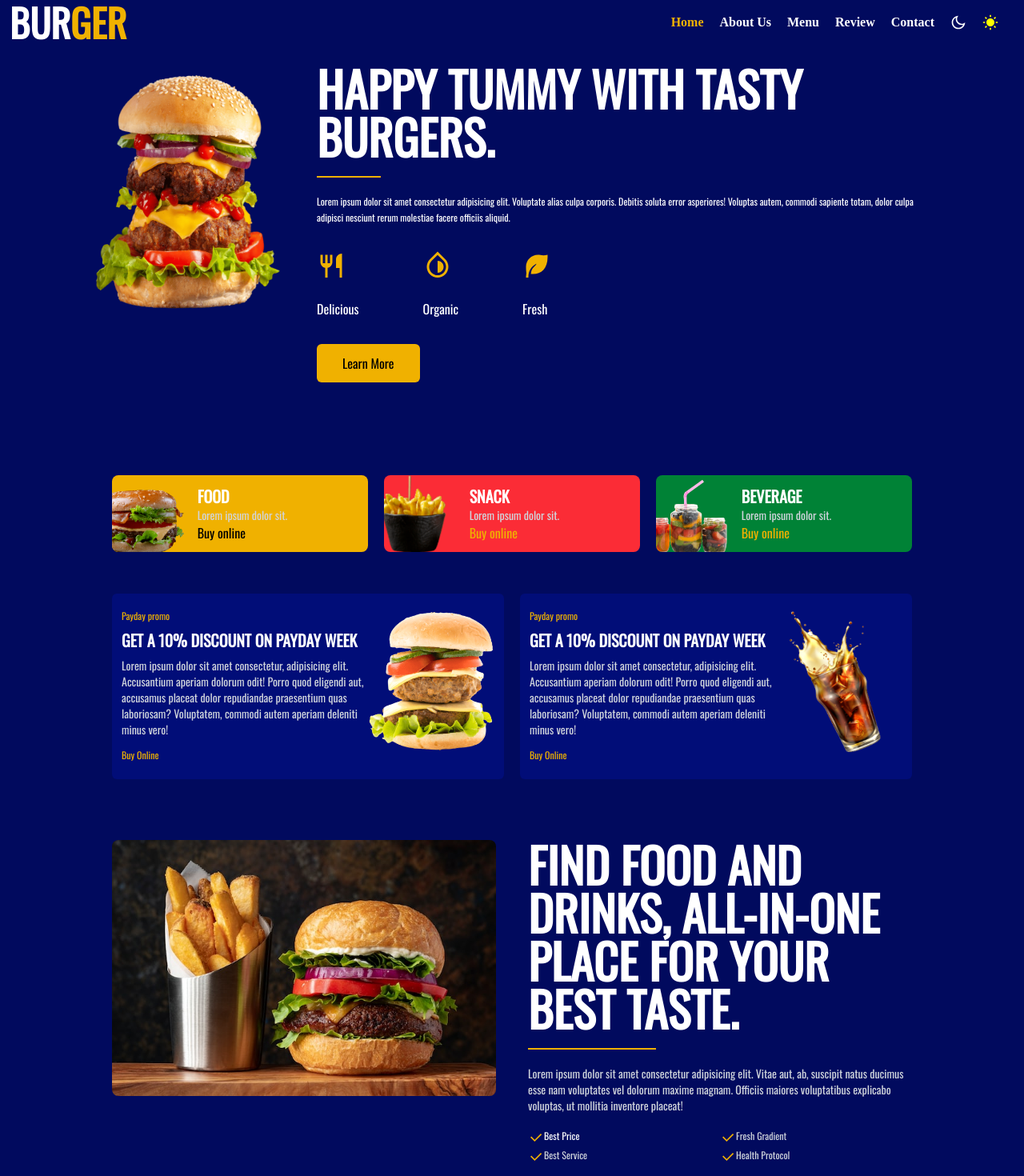
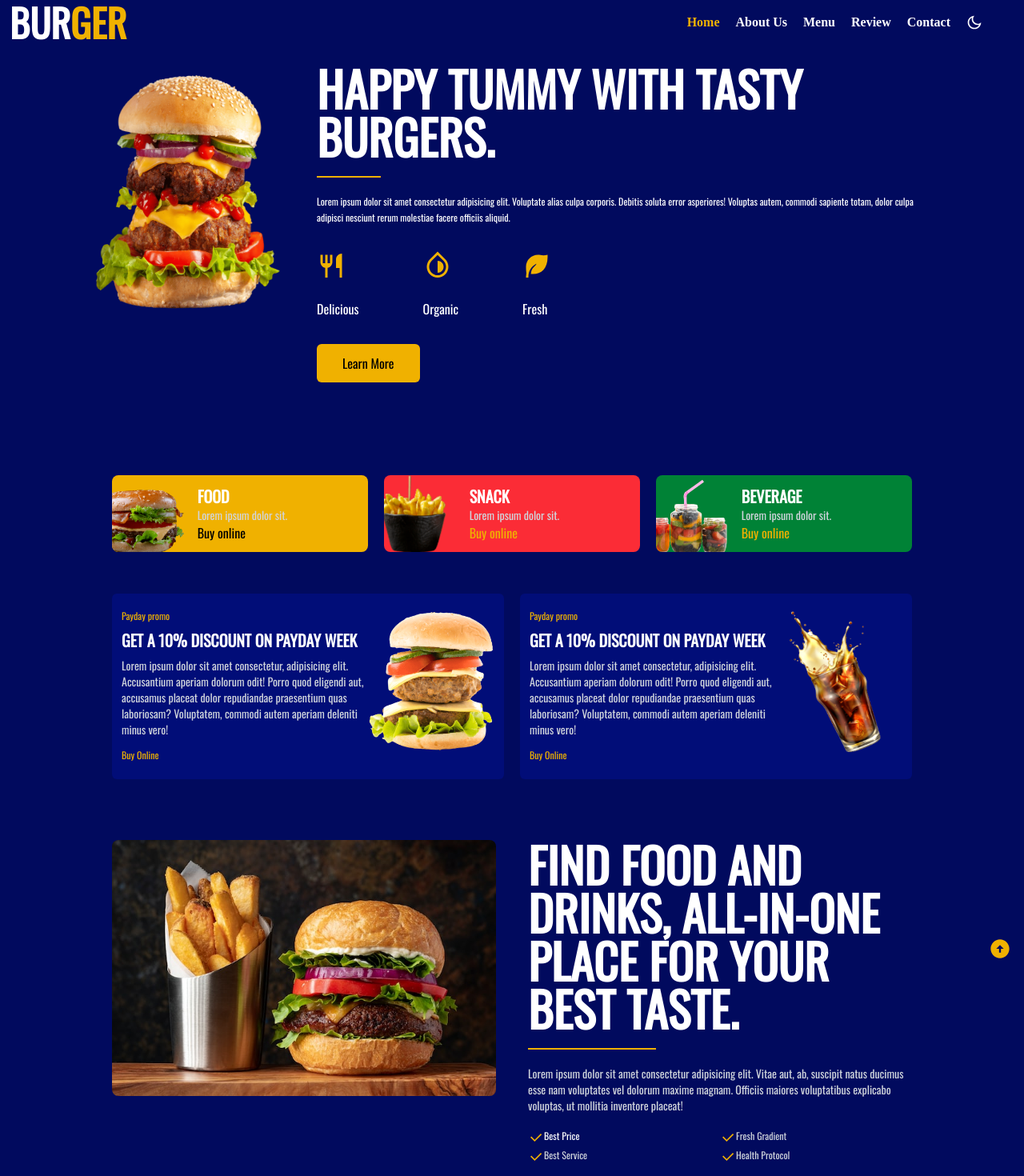
Before and after one commit to temesgenkindie21-dev/Burger_House, a React (Vite) app: page / in a window 1280 px wide. Shown: the top 1470 px of the page at 80% size. Built offline with nearby package versions, Linux system fonts and the light colour scheme.

Commit message:
Smooth scroll page is done

```diff
--- a/src/Components/Header/Header.jsx
+++ b/src/Components/Header/Header.jsx
@@ -12,16 +12,28 @@ import Link from "./Link";
 
 function Header() {
   const [open, setOpen] = useState(false);
+  const [isScrollDown, setIsScrollDown] = useState(false);
   const [active, setActive] = useState("home");
   const pages = ["Home", "About Us", "Menu", "Review", "Contact"];
+  useEffect(() => {
+    const handleScroll = () => {
+      if (window.scrollY >= 50) {
+        setIsScrollDown(true);
+      } else {
+        setIsScrollDown(false);
+      }
+    };
+    window.addEventListener("scroll", handleScroll);
 
+    return () => {
+      window.removeEventListener("scroll", handleScroll);
+    };
+  }, []);
 
   return (
-    <div
-      className={` bg-[#010a5e] fixed top-0 left-0 z-50 w-full  `}
-    >
+    <div className={` bg-[#010a5e] fixed top-0 left-0 z-50 w-full  `}>
       <div
-        className={`relative h-14 flex justify-between items-center mx-auto font-bold  mx-auto px-[12px]  ${open ? "border-none" : "border-yellow-500"}`}
+        className={`relative h-14 flex justify-between items-center mx-auto font-bold  mx-auto px-[12px] ${isScrollDown ? "border-b-2 border-yellow-500" : "border-none"} ${open ? "border-none" : "border-yellow-500"}`}
       >
         <div
           className={`text-2xl md:text-3xl lg:text-4xl xl:text-5xl font-[Oswald] ${open ? "hidden" : "block"}`}
@@ -32,11 +44,11 @@ function Header() {
           className={`absolute top-0 left-0 py-14 w-full  ${open ? "block" : "hidden"} md:block  md:ml-auto md:w-auto  md:static `}
         >
           <ul
-            className={` flex flex-col md:flex-row text-center gap-5 font-[dmsans] bg-[#010a5e] pb-20 md:pb-0 border-b border-yellow-500 md:border-none `}
+            className={` flex flex-col md:flex-row text-center gap-5 font-[dmsans] bg-[#010a5e] pb-20 md:pb-0 border-b border-yellow-500 md:border-none  `}
           >
             {pages.map((value, index) => {
               return (
-                <div key={index} >
+                <div key={index}>
                   <Link
                     pages={value}
                     active={active}
@@ -70,9 +82,9 @@ function Header() {
             onClick={() => {
               setDark(false);
             }}
-            className={` cursor-pointer  ${open ? "hidden" : "block"} `}
+            className={` cursor-pointer  ${open ? "hidden" : "block"}`}
           >
-            <RiSunFill size={20} color="yellow" />
+            {/*  */}
           </div>
           <div
             id="menuT"
@@ -85,6 +97,13 @@ function Header() {
           </div>
         </div>
       </div>
+      <div
+        className={`fixed right-4 ${isScrollDown ? "bottom-4" : "-bottom-1/2"}`}
+      >
+        <a href="#">
+          <RiArrowUpCircleFill size={28} color="#f0b100" />
+        </a>
+      </div>
     </div>
   );
 }
```
